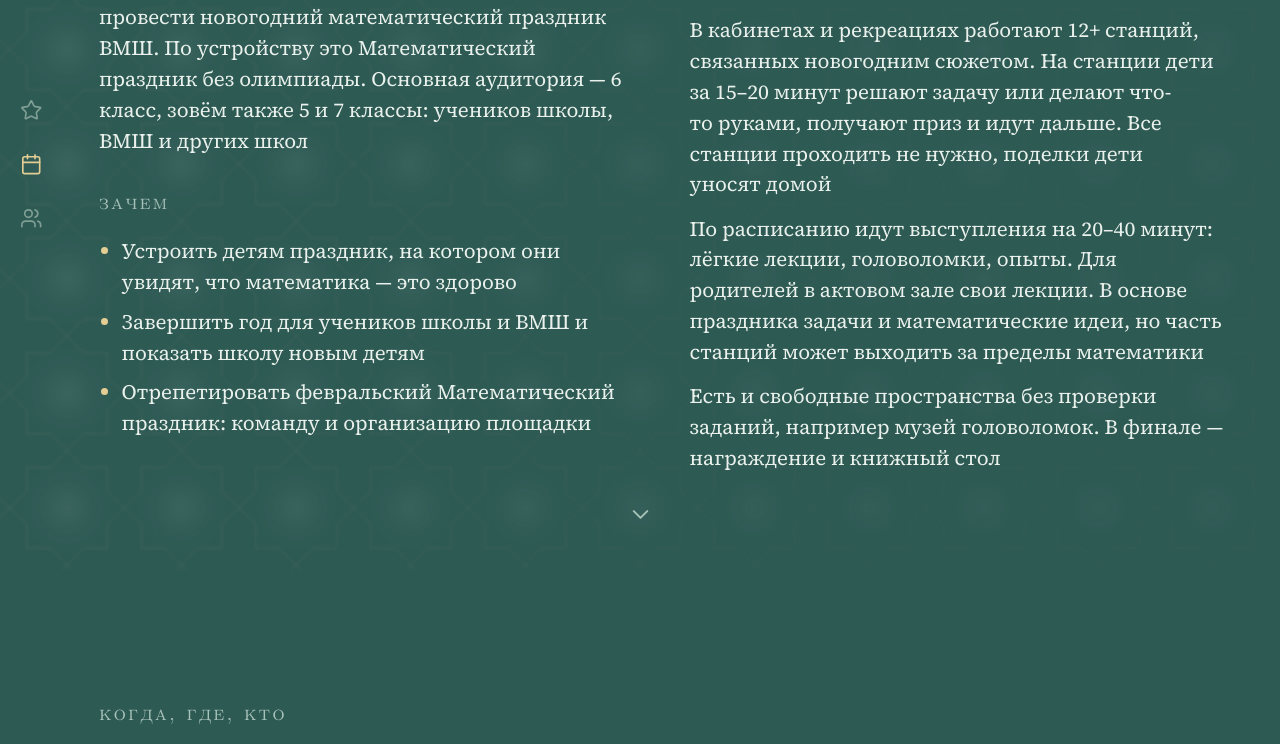
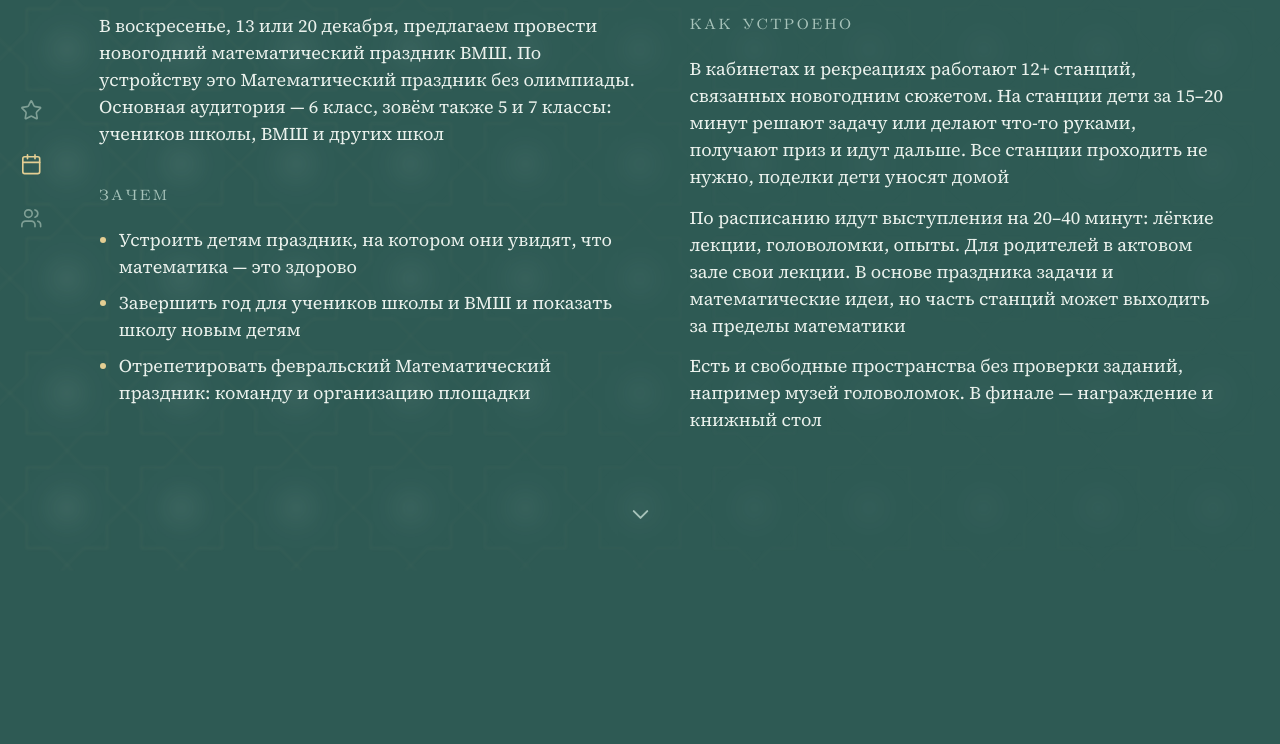
Before and after one commit to d1-d57/kvest-57-2026, a plain HTML site: page index.html in a window 1280 px wide. Shown: the part 236-980 px from the top of the page. Drawn offline with Linux system fonts and the light colour scheme.

Commit message:
rebuilt page: unified text size
Co-Authored-By: Claude Opus 5.5 <noreply@anthropic.com>

```diff
--- a/index.html
+++ b/index.html
@@ -406,6 +406,8 @@ body{display:block;height:auto;overflow:visible}
 .lid{font-family:var(--serif)}
 .razdel-zag{margin:0 0 var(--o3)}
 .ekran{--kegl:calc(20px * var(--k,1));--intl:calc(30px * var(--k,1))}
+/* two sizes only: the common one, and one step up (×1.4) for the sparse «Когда и где» screen */
+#kogda{--kegl:calc(28px * var(--k,1));--intl:calc(40px * var(--k,1))}
 .ekran .tekst,.ekran .lid{margin:0;font-size:var(--kegl);line-height:var(--intl)}
 .ekran .razdel-zag{margin-bottom:var(--o4)}
 .rasp dt{font-size:calc(var(--kegl) * .8);line-height:var(--intl)}
@@ -431,6 +433,7 @@ body{display:block;height:auto;overflow:visible}
   .rel a::after{display:none}
   .ekran{min-height:0;padding:var(--o6) var(--pole) var(--o6)}
   .ekran:last-of-type{padding-bottom:calc(52px + var(--o6))}
+  #kogda{--kegl:20px;--intl:30px}
   .kolonki,#kogda-gde-kto .tekst{grid-template-columns:1fr}
   .ryady .niz{border-top:0;padding-top:0}
   .rasp{grid-column:1;grid-row:auto}
@@ -813,6 +816,8 @@ body{display:block;height:auto;overflow:visible}
 .lid{font-family:var(--serif)}
 .razdel-zag{margin:0 0 var(--o3)}
 .ekran{--kegl:calc(calc(20px * var(--m)) * var(--k,1));--intl:calc(calc(30px * var(--m)) * var(--k,1))}
+
+#kogda{--kegl:calc(calc(28px * var(--m)) * var(--k,1));--intl:calc(calc(40px * var(--m)) * var(--k,1))}
 .ekran .tekst,.ekran .lid{margin:0;font-size:var(--kegl);line-height:var(--intl)}
 .ekran .razdel-zag{margin-bottom:var(--o4)}
 .rasp dt{font-size:calc(var(--kegl) * .8);line-height:var(--intl)}
@@ -838,6 +843,7 @@ body{display:block;height:auto;overflow:visible}
   .rel a::after{display:none}
   .ekran{min-height:0;padding:var(--o6) var(--pole) var(--o6)}
   .ekran:last-of-type{padding-bottom:calc(calc(52px * var(--m)) + var(--o6))}
+  #kogda{--kegl:calc(20px * var(--m));--intl:calc(30px * var(--m))}
   .kolonki,#kogda-gde-kto .tekst{grid-template-columns:1fr}
   .ryady .niz{border-top:0;padding-top:0}
   .rasp{grid-column:1;grid-row:auto}
@@ -861,20 +867,25 @@ body{display:block;height:auto;overflow:visible}
     ssylki.forEach(function(a,i){if(i===tek)a.setAttribute('aria-current','true');else a.removeAttribute('aria-current');});
   }
   addEventListener('scroll',otmetit,{passive:true});otmetit();
-  // Owner 13.11: no empty screens. On a computer each screen's text grows (or shrinks) until the
-  // columns fill about 80 % of the window height; the phone keeps the base size.
+  // Owner 13.11: no empty screens, and ONE text size on every screen. On a computer the largest
+  // size at which the densest screen still fills at most ~80 % of the window is found, and that one
+  // size is set on all screens; the phone keeps the base size.
   var ekrany=[].slice.call(document.querySelectorAll('.ekran'));
   function podognat(){
-    ekrany.forEach(function(e){
-      e.style.removeProperty('--k');
-      if(!matchMedia('(min-width:900px)').matches)return;
-      var cs=getComputedStyle(e),mesto=(innerHeight-parseFloat(cs.paddingTop)-parseFloat(cs.paddingBottom))*.8;
-      function vys(k){e.style.setProperty('--k',k);var h=0;[].forEach.call(e.children,function(c){if(!c.classList.contains('dalshe'))h+=c.getBoundingClientRect().height;});return h;}
-      var lo=.8,hi=1.45;
-      if(vys(hi)<=mesto){return;}
-      for(var i=0;i<12;i++){var m=(lo+hi)/2;if(vys(m)<=mesto)lo=m;else hi=m;}
-      e.style.setProperty('--k',lo.toFixed(3));
-    });
+    var koren=document.documentElement;
+    koren.style.removeProperty('--k');
+    if(!matchMedia('(min-width:900px)').matches)return;
+    function vlezaet(k){
+      koren.style.setProperty('--k',k);
+      return ekrany.every(function(e){
+        var cs=getComputedStyle(e),mesto=(innerHeight-parseFloat(cs.paddingTop)-parseFloat(cs.paddingBottom))*.8,h=0;
+        [].forEach.call(e.children,function(c){if(!c.classList.contains('dalshe'))h+=c.getBoundingClientRect().height;});
+        return h<=mesto;});
+    }
+    var lo=.8,hi=1.45;
+    if(vlezaet(hi))return;
+    for(var i=0;i<12;i++){var m=(lo+hi)/2;if(vlezaet(m))lo=m;else hi=m;}
+    koren.style.setProperty('--k',lo.toFixed(3));
   }
   podognat();
   if(document.fonts&&document.fonts.ready)document.fonts.ready.then(podognat);
```
